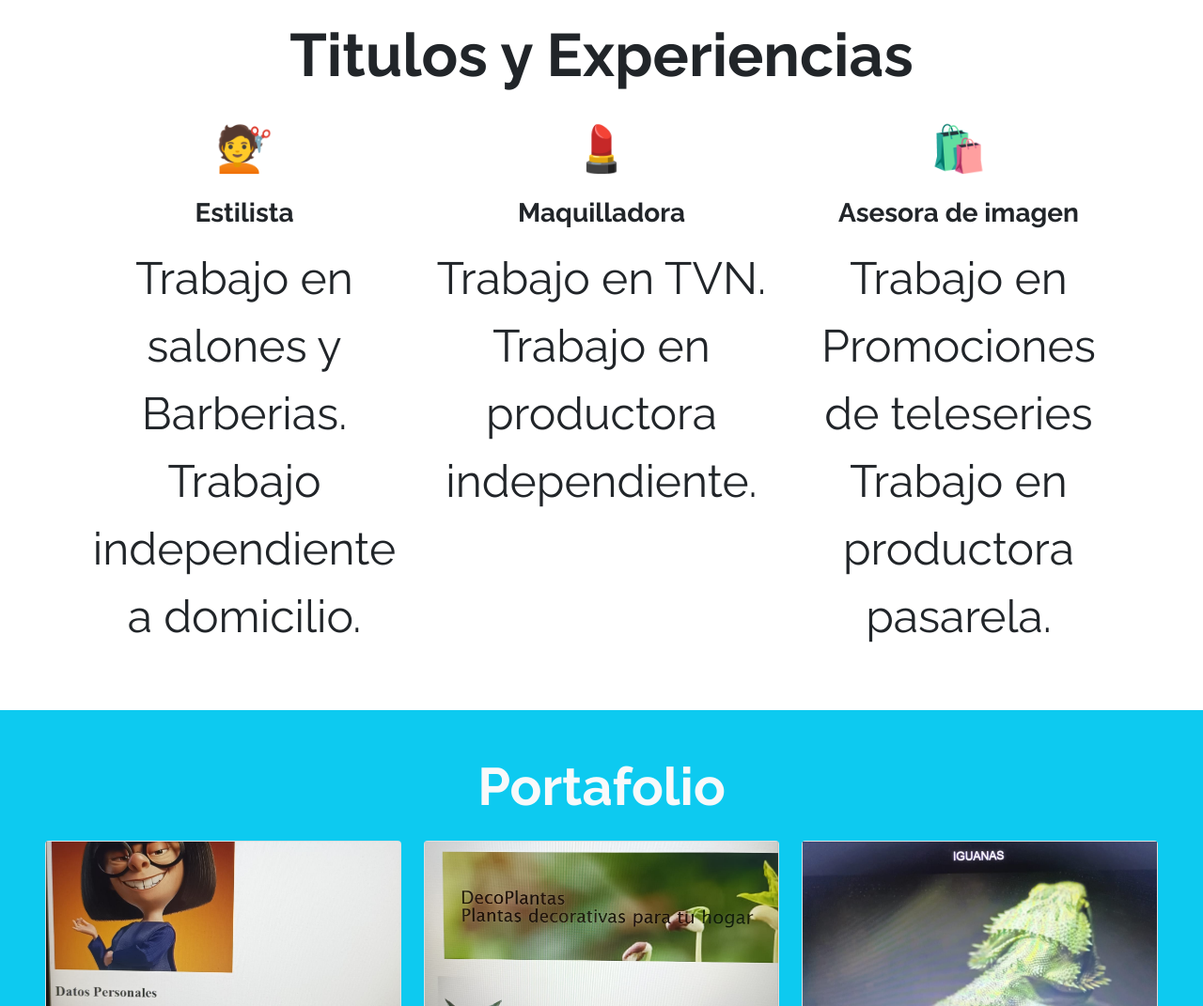
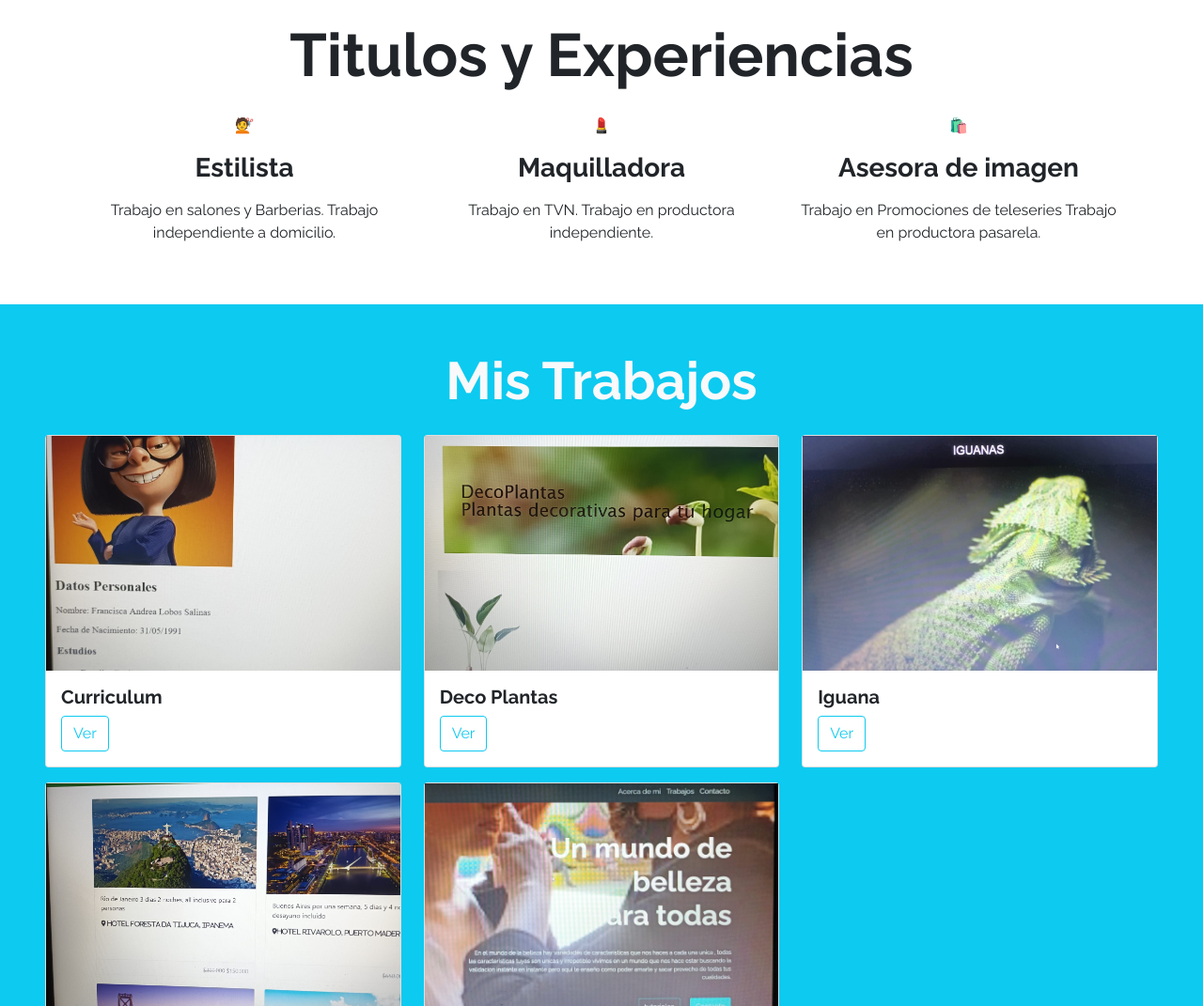
Before and after one commit to FranAndre19/finalfran, a plain HTML site: page index.html in a window 1280 px wide. Shown: the part 1283-2354 px from the top of the page at 94% size. Drawn offline with nearby package versions, Linux system fonts and the light colour scheme.

Commit message:
cambio de texto

```diff
--- a/assets/css/estilos.css
+++ b/assets/css/estilos.css
@@ -25,7 +25,7 @@ body {
 
 #Contacto form label {
   font-weight: 700;
-  color: #442f4f;
+  color:#442f4f;
 }
 
 @media (max-width: 768px) {
--- a/index.html
+++ b/index.html
@@ -94,7 +94,7 @@
         </div>
 
         <h3 class="display-3 fw-bold my-4">Titulos y Experiencias</h3>
-        <div class="row" style="font-size:300%">
+        <div class="row" style="font: size 200px;%">
             <div class="col-12 col-md-4">
                 💇
                 <h3 class="my-3 fw-bold">Estilista</h3>
@@ -128,7 +128,7 @@
 
     <section id="Mis-trabajos" class="my-5 p-5 bg-info">
 
-        <h2 class="display-4 fw-bold text-center text-light mb-3">Portafolio</h2>
+        <h2 class="display-4 fw-bold text-center text-light mb-3">Mis Trabajos</h2>
 
         <div class="row">
             <div class="col-12 col-sm-4 py-2">
```
